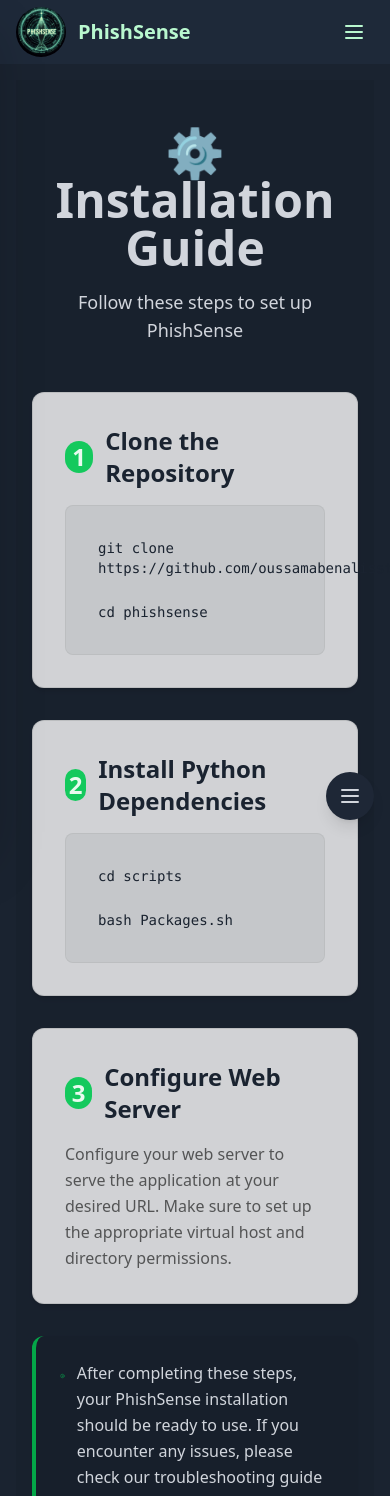
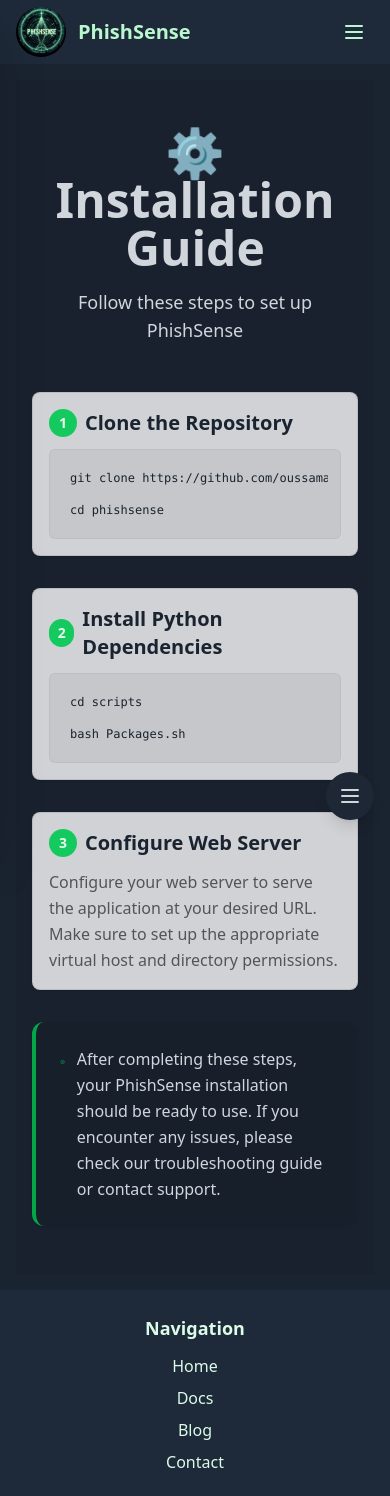
Before and after one commit to oussamabenalisst/PhishSenseSite, a Next.js app: page /Docs/installation in a window 390 px wide. Shown: the top 1496 px of the page. Built offline with nearby package versions, Linux system fonts and the light colour scheme.

Commit message:
update install page
Co-authored-by: oussamabenalisst <benalio248@gmail.com>

```diff
--- a/app/Docs/installation/page.tsx
+++ b/app/Docs/installation/page.tsx
@@ -12,53 +12,53 @@
             Follow these steps to set up PhishSense
           </p>
         </div>
-
         <div className="space-y-8">
-          {/* Clone Repository Section */}
-          <section className="bg-white/80 rounded-xl shadow-md p-8 hover:shadow-lg transition-shadow duration-300 border border-black/10">
-            <h2 className="text-2xl font-bold text-[#1a2330] mb-4 flex items-center">
-              <span className="bg-green-500/90 text-white/90 rounded-full w-8 h-8 flex items-center justify-center mr-3">
+          <section className="bg-white/80 rounded-lg sm:rounded-xl shadow p-4 sm:p-8 hover:shadow-lg transition-shadow duration-300 border border-black/10">
+            <h2 className="text-xl sm:text-2xl font-bold text-[#1a2330] mb-3 sm:mb-4 flex items-center">
+              <span className="bg-green-500/90 text-white/90 rounded-full w-7 h-7 sm:w-8 sm:h-8 flex items-center justify-center mr-2 sm:mr-3 text-sm sm:text-base">
                 1
               </span>
               Clone the Repository
             </h2>
-            <div className="bg-black/5 rounded-lg p-6 border border-black/5 sc">
-              <code className="block text-sm font-mono text-[#1a2330] hover:bg-black/5 p-2 rounded transition-colors">
+            <div className="bg-black/5 rounded-md sm:rounded-lg p-3 sm:p-6 border border-black/5">
+              <code className="block text-xs sm:text-sm font-mono text-[#1a2330] hover:bg-black/5 p-2 rounded transition-colors overflow-x-auto whitespace-nowrap">
                 git clone https://github.com/oussamabenalisst/phishsense.git
               </code>
-              <code className="block text-sm font-mono text-[#1a2330] hover:bg-black/5 p-2 rounded transition-colors mt-2">
+              <code className="block text-xs sm:text-sm font-mono text-[#1a2330] hover:bg-black/5 p-2 rounded transition-colors overflow-x-auto whitespace-nowrap">
                 cd phishsense
               </code>
             </div>
           </section>
-          <section className="bg-white/80 rounded-xl shadow-md p-8 hover:shadow-lg transition-shadow duration-300 border border-black/10">
-            <h2 className="text-2xl font-bold text-[#1a2330] mb-4 flex items-center">
-              <span className="bg-green-500/90 text-white/90 rounded-full w-8 h-8 flex items-center justify-center mr-3">
+          <section className="bg-white/80 rounded-lg sm:rounded-xl shadow p-4 sm:p-8 hover:shadow-lg transition-shadow duration-300 border border-black/10">
+            <h2 className="text-xl sm:text-2xl font-bold text-[#1a2330] mb-3 sm:mb-4 flex items-center">
+              <span className="bg-green-500/90 text-white/90 rounded-full w-7 h-7 sm:w-8 sm:h-8 flex items-center justify-center mr-2 sm:mr-3 text-sm sm:text-base">
                 2
               </span>
               Install Python Dependencies
             </h2>
-            <div className="bg-black/5 rounded-lg p-6 border border-black/5">
-              <code className="block text-sm font-mono text-[#1a2330] hover:bg-black/5 p-2 rounded transition-colors">
+            <div className="bg-black/5 rounded-md sm:rounded-lg p-3 sm:p-6 border border-black/5">
+              <code className="block text-xs sm:text-sm font-mono text-[#1a2330] hover:bg-black/5 p-2 rounded transition-colors overflow-x-auto whitespace-nowrap">
                 cd scripts
               </code>
-              <code className="block text-sm font-mono text-[#1a2330] hover:bg-black/5 p-2 rounded transition-colors mt-2">
+              <code className="block text-xs sm:text-sm font-mono text-[#1a2330] hover:bg-black/5 p-2 rounded transition-colors overflow-x-auto whitespace-nowrap">
                 bash Packages.sh
               </code>
             </div>
           </section>
-          <section className="bg-white/80 rounded-xl shadow-md p-8 hover:shadow-lg transition-shadow duration-300 border border-black/10">
-            <h2 className="text-2xl font-bold text-[#1a2330] mb-4 flex items-center">
-              <span className="bg-green-500/90 text-white/90 rounded-full w-8 h-8 flex items-center justify-center mr-3">
+          <section className="bg-white/80 rounded-lg sm:rounded-xl shadow p-4 sm:p-8 hover:shadow-lg transition-shadow duration-300 border border-black/10">
+            <h2 className="text-xl sm:text-2xl font-bold text-[#1a2330] mb-3 sm:mb-4 flex items-center">
+              <span className="bg-green-500/90 text-white/90 rounded-full w-7 h-7 sm:w-8 sm:h-8 flex items-center justify-center mr-2 sm:mr-3 text-sm sm:text-base">
                 3
               </span>
               Configure Web Server
             </h2>
-            <p className="text-black/60 leading-relaxed">
-              Configure your web server to serve the application at your desired
-              URL. Make sure to set up the appropriate virtual host and
-              directory permissions.
-            </p>
+            <div className="space-y-3 sm:space-y-4">
+              <p className="text-black/60 leading-relaxed">
+                Configure your web server to serve the application at your
+                desired URL. Make sure to set up the appropriate virtual host
+                and directory permissions.
+              </p>
+            </div>
           </section>
           <div className="bg-black/5 border-l-4 border-green-500/80 p-6 rounded-xl shadow-sm">
             <div className="flex items-start">
```
